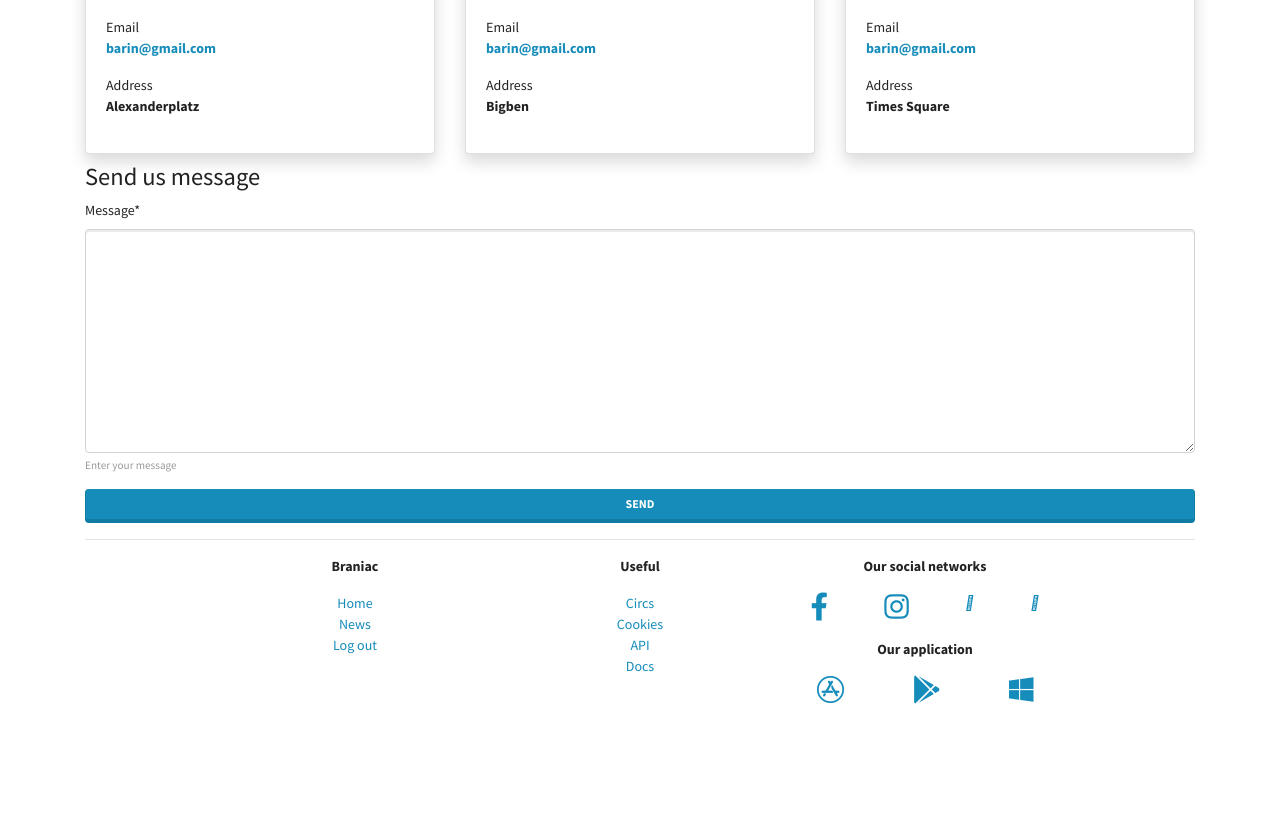
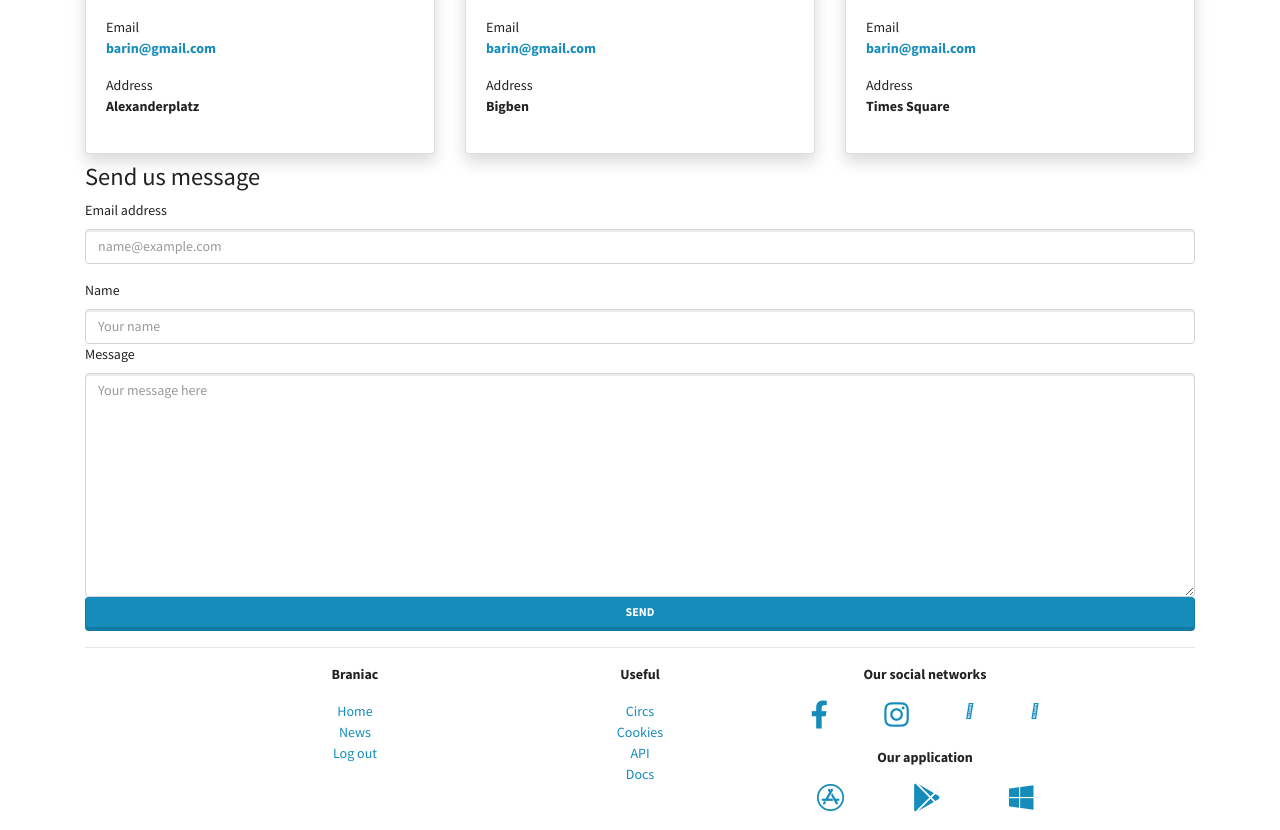
Before and after one commit to AlexandReznik/deploy_LP, a Django app: page /mainapp/contacts/ in a window 1280 px wide. Shown: the part 842-1672 px from the top of the page. Before the commit the page ends 1546 px from the top, so only its background shows below. Run offline with Django 4.2, Linux system fonts and the light colour scheme; the visitor is signed in with stand-in values (Sample User, id 1); some libraries are stand-ins or nearby versions.

Commit message:
User can send messages to support

```diff
--- a/authapp/templates/authapp/base.html
+++ b/authapp/templates/authapp/base.html
@@ -18,7 +18,7 @@
     <link rel="stylesheet" href="{% static './css/fontawesome.all.min.css' %}">
     <link href="https://fonts.googleapis.com/css?family=Nunito+Sans:400,400i,700,900&display=swap" rel="stylesheet">
 
-    <title>Welcome to GeekLab!</title>
+    <title>Welcome!</title>
 </head>
 
 <body>
--- a/mainapp/forms.py
+++ b/mainapp/forms.py
@@ -37,16 +37,3 @@ class CourseFeedbackForm(forms.ModelForm):
             "user": forms.HiddenInput(),
             "rating": forms.RadioSelect(),
         }
-
-
-class MailFeedbackForm(forms.Form):
-    user_id = forms.IntegerField(widget=forms.HiddenInput)
-    message = forms.CharField(
-        widget=forms.Textarea,
-        help_text=_("Enter your message"),
-        label=_("Message"),
-    )
-    def __init__(self, *args, user=None, **kwargs):
-        super().__init__(*args, **kwargs)
-        if user:
-            self.fields["user_id"].initial = user.pk
--- a/mainapp/templates/mainapp/base.html
+++ b/mainapp/templates/mainapp/base.html
@@ -20,7 +20,39 @@
 
     <link href="https://fonts.googleapis.com/css?family=Nunito+Sans:400,400i,700,900&display=swap" rel="stylesheet">
 
-    <title>Welcome to Braniac!</title>
+    <script type="text/javascript"
+        src="https://cdn.jsdelivr.net/npm/@emailjs/browser@3/dist/email.min.js">
+    </script>
+
+    <script type="text/javascript">
+    (function(){
+        emailjs.init("49oIBaxedPzzxVt8J");
+    })();
+    </script>
+    <script>
+        function sendMail() {
+            var params = {
+                email: document.getElementById("email").value,
+                name: document.getElementById("name").value,
+                message: document.getElementById("message").value,
+            };
+
+            const serviceID = "service_31v075o";
+            const templateID = "template_06tsh68";
+
+            emailjs.send(serviceID, templateID, params).then(
+                res =>{
+                    document.getElementById("email").value = "";
+                    document.getElementById("name").value = "";
+                    document.getElementById("message").value = "";
+                    alert("Your message sent successfully!")
+                }).catch((err) => console.log(err))
+        }
+
+
+    </script>
+
+    <title>Welcome!</title>
 </head>
 
 <body>
--- a/mainapp/templates/mainapp/contacts.html
+++ b/mainapp/templates/mainapp/contacts.html
@@ -79,16 +79,21 @@
 
 
 </div>
-{% if form %}
 
   <h3>Send us message</h3>
-  <div>
-    <form method="post">
-    {% csrf_token %}
-    {{ form|crispy }}
-    <button type="submit" class="btn btn-primary btn-block">Send</button>
-    </form>
+
+  <div class="form-floating mb-3">
+    <label for="email">Email address</label>
+    <input type="text" class="form-control" id="email" placeholder="name@example.com">
   </div>
+  <div class="form-floating">
+    <label for="name">Name</label>
+    <input type="text" class="form-control" id="name" placeholder="Your name">
+  </div>
+  <div class="form-floating">
+    <label for="message">Message</label>
+    <textarea class="form-control" id="message" placeholder="Your message here" rows="10"></textarea>
+  </div>
+  <button type="submit" class="btn btn-primary btn-block" onclick="sendMail()">Send</button>
 
-{% endif %}
 {% endblock %}
--- a/mainapp/views.py
+++ b/mainapp/views.py
@@ -249,31 +249,3 @@ class DocSitePageView(TemplateView):
 
 class ContactsView(TemplateView):
     template_name = 'mainapp/contacts.html'
-
-    def get_context_data(self, **kwargs):
-        context = super(ContactsView, self).get_context_data(**kwargs)
-        if self.request.user.is_authenticated:
-            context["form"] = mainapp_forms.MailFeedbackForm(
-                user=self.request.user
-            )
-        return context
-
-    def post(self, *args, **kwargs):
-        if self.request.user.is_authenticated:
-            cache_lock_flag = cache.get(
-                f"mail_feedback_lock_{self.request.user.pk}"
-            )
-            if not cache_lock_flag:
-                cache.set(
-                    f"mail_feedback_lock_{self.request.user.pk}", "lock", timeout=300,)
-                messages.add_message(
-                    self.request, messages.INFO, _("Message sended"))
-                mainapp_tasks.send_feedback_mail.delay({
-                    "user_id": self.request.POST.get("user_id"),
-                    "message": self.request.POST.get("message"),
-                }
-                )
-            else:
-                messages.add_message(
-                    self.request, messages.WARNING, ("You can send only one message per 5 minutes"),)
-        return HttpResponseRedirect(reverse_lazy("mainapp:contacts"))
```
